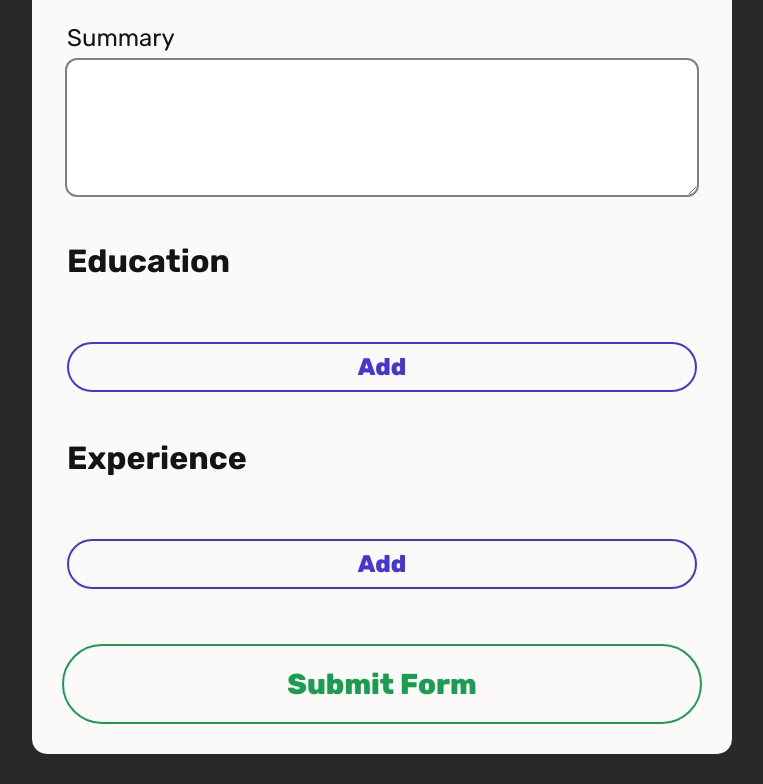
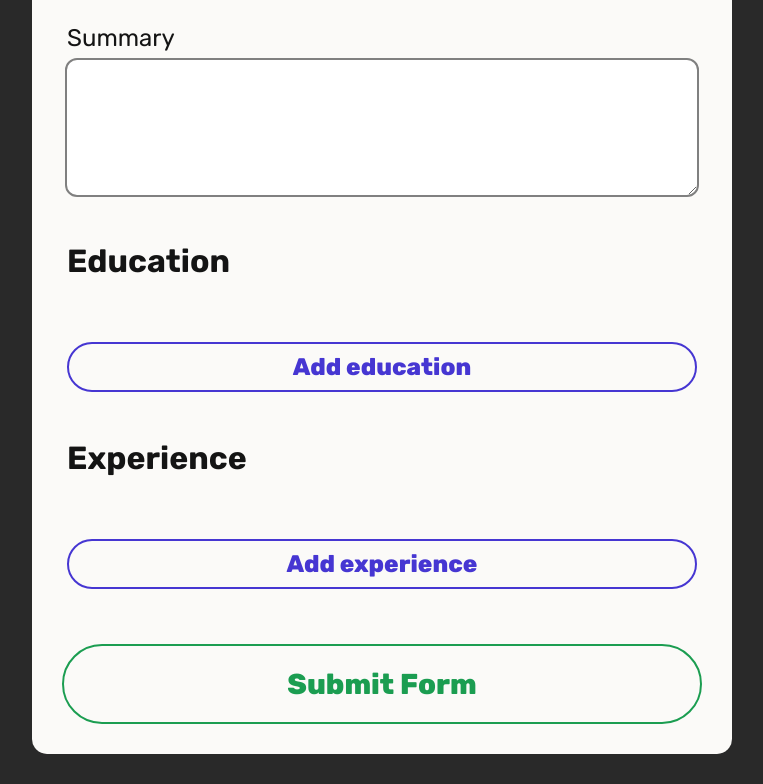
Before and after one commit to omardevelops/cv-app, a React (Vite) app: page / in a window 1280 px wide. Shown: the part 778-1562 px from the top of the page, without its empty margins (258-1021 px from the left). Built offline with nearby package versions, Linux system fonts and the light colour scheme; the HTML template or start-up script is replaced by a standard one; a web font is replaced by a local one.

Commit message:
add: section name to add btns

```diff
--- a/src/components/Form.jsx
+++ b/src/components/Form.jsx
@@ -89,6 +89,7 @@ class Form extends React.Component {
             onClick={(e) => addToSection(e, section)}
           >
             Add
+            {` ${section}`}
           </button>
         </div>
       );
```
